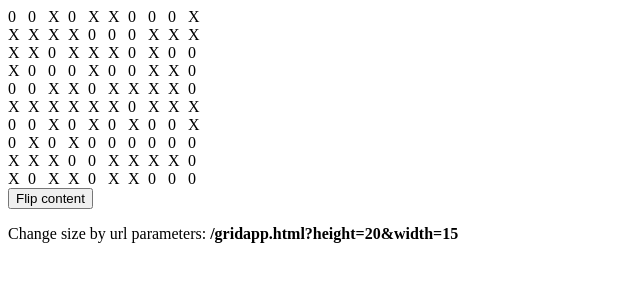
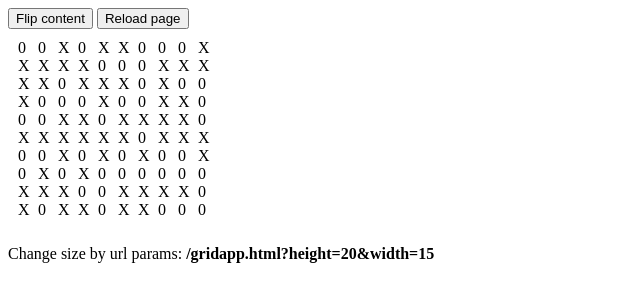
Before and after one commit to rohitkandhal/HelloJs, a plain HTML site: page samples/gridapp.html in a window 1280 px wide. Shown: the whole page, without its empty margins (0-640 px from the left). Drawn offline with Linux system fonts and the light colour scheme.

Commit message:
Added button to randomly change grid size

```diff
--- a/samples/gridapp.html
+++ b/samples/gridapp.html
@@ -5,6 +5,9 @@ Usage:
     /gridapp.html?height=20&width=10
 
 Set height and width using url params. Default: 10 x 10
+
+Requirement:
+    Use only HTML, CSS, JavaScript
 -->
 
 <!DOCTYPE html>
@@ -17,12 +20,17 @@ Set height and width using url params. Default: 10 x 10
             display:inline-block;
             width:20px;
         }
+        #grid {
+            padding: 10px;
+        }
+
     </style>
 </head>
 <body>
+    <button id="flipButton">Flip content</button>
+    <button id="reloadButton">Reload page</button>
     <div id="grid"></div>
-    <button id="flipButton">Flip content</button>
-    <p>Change size by url parameters: <strong>/gridapp.html?height=20&width=15</strong></p>
+    <p>Change size by url params: <strong>/gridapp.html?height=20&width=15</strong></p>
 </body>
 
 <script type="text/javascript">
@@ -55,14 +63,22 @@ window.app = window.app || {};
         $flipButton,
         gridElementId = 'grid',
         flipButtonId = 'flipButton',
+        reloadButtonId = 'reloadButton',
+        widthParamName = 'width',
+        heightParamName = 'height',
         allCharElementsArray;
 
     function init() {
         $grid = document.getElementById(gridElementId);
         $flipButton = document.getElementById(flipButtonId);
+        $reloadButton = document.getElementById(reloadButtonId);
 
         if($flipButton) {
             $flipButton.onclick = flipAllChars;
+        }
+
+        if($reloadButton) {
+            $reloadButton.onclick = reloadPage;
         }
 
         buildGrid();
@@ -75,9 +91,7 @@ window.app = window.app || {};
 
     function buildGrid() {
         // Get height and width from URL params
-        var widthParamName = 'width',
-            heightParamName = 'height',
-            queryString;
+        var queryString;
 
         queryString = getUrlParams();
         width = parseInt(queryString[widthParamName]);
@@ -186,6 +200,23 @@ window.app = window.app || {};
         return result;
     }
 
+    function reloadPage() {
+        // Hard reload page with random height and width
+        var newHeight,
+            newWidth,
+            maxRange = 40,
+            newQueryString;
+
+        newHeight = getRandomInteger(10, maxRange);
+        newWidth = getRandomInteger(5, maxRange);
+
+        newQueryString = '?' + widthParamName + '=' + newWidth + '&' + heightParamName + '=' + newHeight;
+
+        location.search = newQueryString;
+
+        // parameter true for hard reload page
+        //location.reload(true);
+    }
 
     init();    // run app
 
```
